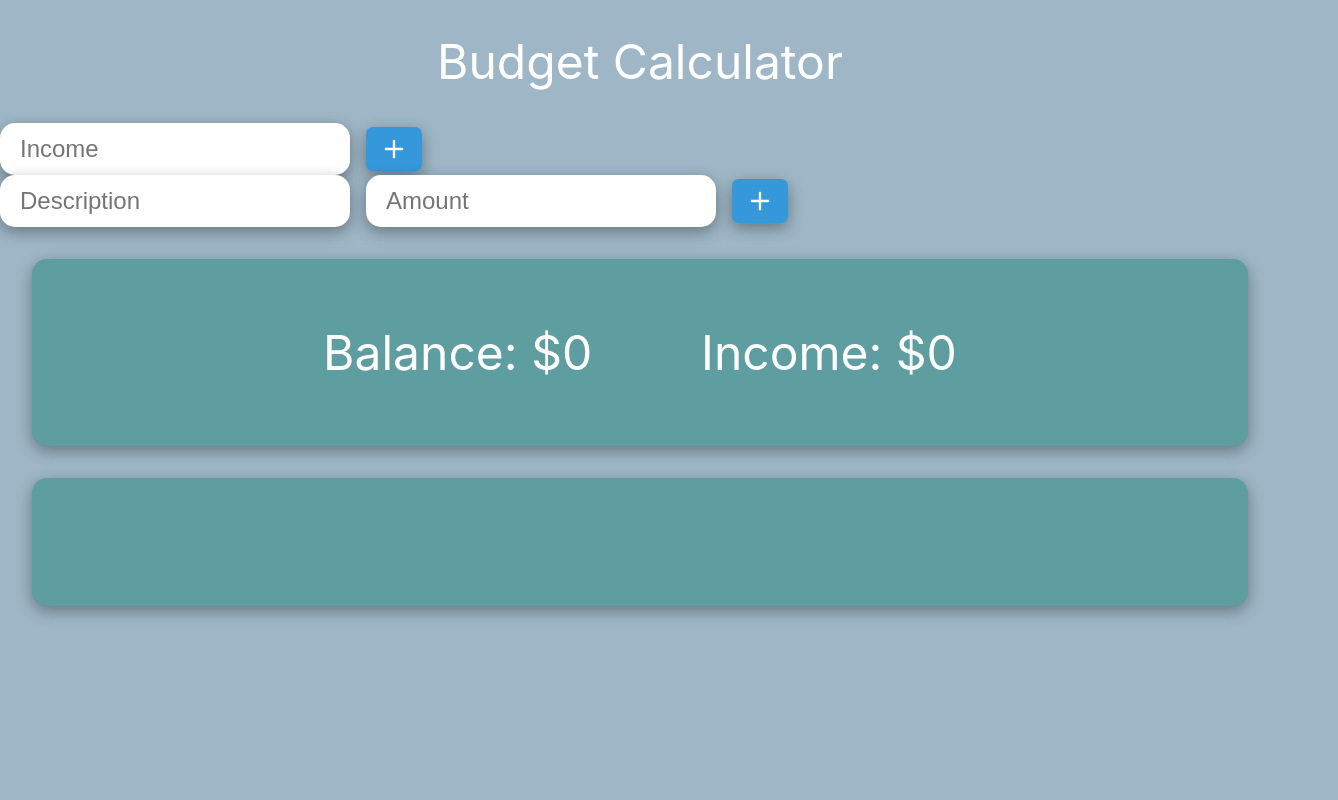
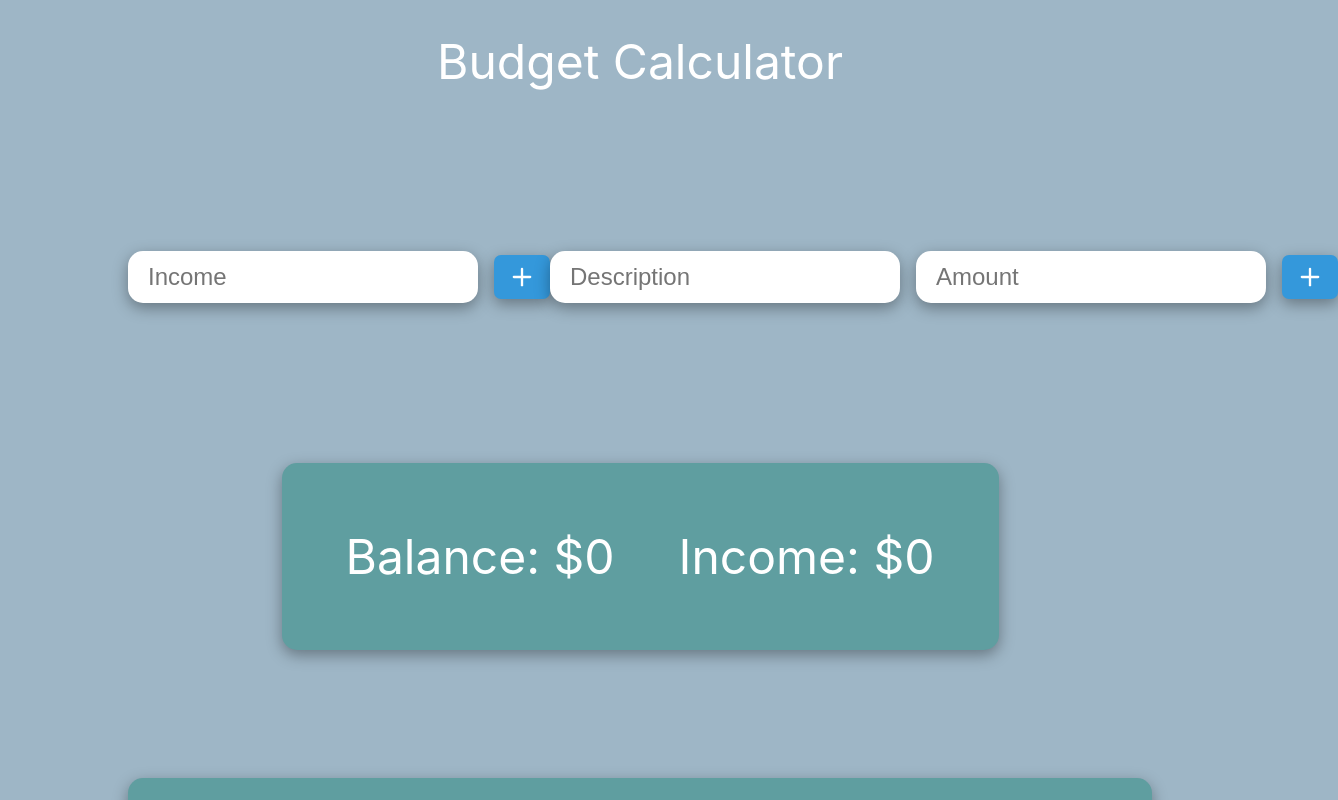
Before and after one commit to cw417/react-budget-calc, a React (Create React App) app in the folder client/: page / in a window 1280 px wide. Shown: the top 800 px of the page, 1338 px wide, since content can reach past the window. Built offline with nearby package versions, Linux system fonts and the light colour scheme.

Commit message:
Update InfoDisplay styling

```diff
--- a/client/src/App.css
+++ b/client/src/App.css
@@ -2,14 +2,11 @@
   --button-blue: #3498db;
   --button-blue-hover: #2385C7;
   --main-font-color: #fff;
-/*   --background-color:#2385C7; */
-/*   --background-color-secondary: #2385C7;  */
-/*   --background-color: #9ec6c2;
-  --background-color-secondary: #9eb6c6;  */
   --background-color: #9eb6c6;
   --background-color-secondary: #5F9EA0;
   --background-color-secondary-hover: #65b4fa;
   --shadow: rgba(0, 0, 0, 0.35) 0px 5px 15px;
+  --margin-outer: 10%;
 }
 
 body {
@@ -21,14 +18,18 @@ body {
 /* Info Display */
 
 .info-display {
-  font-size: 3rem;;
+  font-size: 3rem;
   display: flex;
   flex-direction: row;
   justify-content: center;
+  max-width: fit-content;
+  /* Override '.container' margin to center div */
+  margin: 0 auto !important;
 }
 
 .info-display--income {
-  margin-left: 10%;
+  margin-left: 4rem;
+  text-align: end;
 }
 
 /* ExpenseItem */
@@ -69,9 +70,7 @@ body {
   border: none;
   margin-bottom: 0.5rem;
 }
-.expense-description-input:focus, .expense-amount-input {
-  font-size: 2rem;
-}
+
 .expense-description-input {
   width: 60%;
 }
@@ -86,7 +85,6 @@ body {
 .input-container {
   display: flex;
   flex-direction: row;
-  justify-content: flex-start;
 }
 
 .input {
@@ -125,8 +123,12 @@ body {
   text-align: center;
 }
 
+.flex-row-center {
+  justify-content: center;
+}
+
 .container {
-  margin: 2rem;
+  margin: var(--margin-outer);
   padding: 4rem;
   box-shadow: var(--shadow);
   background-color: var(--background-color-secondary);
@@ -156,12 +158,20 @@ body {
   margin: 2rem;
 }
 
+.my-2 {
+  margin: 2rem 0;
+}
+
 .ml-1 {
   margin-left: 1rem;
 }
 
 .ml-2 {
   margin-left: 2rem;
+}
+
+.m-outer {
+  margin: var(--margin-outer);
 }
 
 .white-text {
@@ -172,3 +182,5 @@ body {
   background-color: var(--background-color-secondary);
   color: var(--main-font-color);
 }
+
+/* Responsive */
--- a/client/src/App.tsx
+++ b/client/src/App.tsx
@@ -102,6 +102,7 @@ function App() {
         title={APP_TITLE}
       />
       <div className='m-outer'>
+        <div style={{display: (income === 0) ? 'flex' : 'none'}}>
           <Input
             numberOfInputs={1}
             buttonText={<FiPlus />}
@@ -118,6 +119,7 @@ function App() {
             styling={'flex-row-center'}
           />
         </div>
+      </div>
       <InfoDisplay
         balance={getBalance()}
         income={income}
--- a/client/src/components/ExpenseList.tsx
+++ b/client/src/components/ExpenseList.tsx
@@ -25,7 +25,7 @@ export default function ExpenseList({ expenses, updateExpense, deleteExpense }:
   }
 
   return (
-    <div className='expense-list container m-2'>
+    <div className='container'>
       <div>{renderExpenseList()}</div>
     </div>
   )
```
Lines whose indentation alone changed are shown as unchanged.
